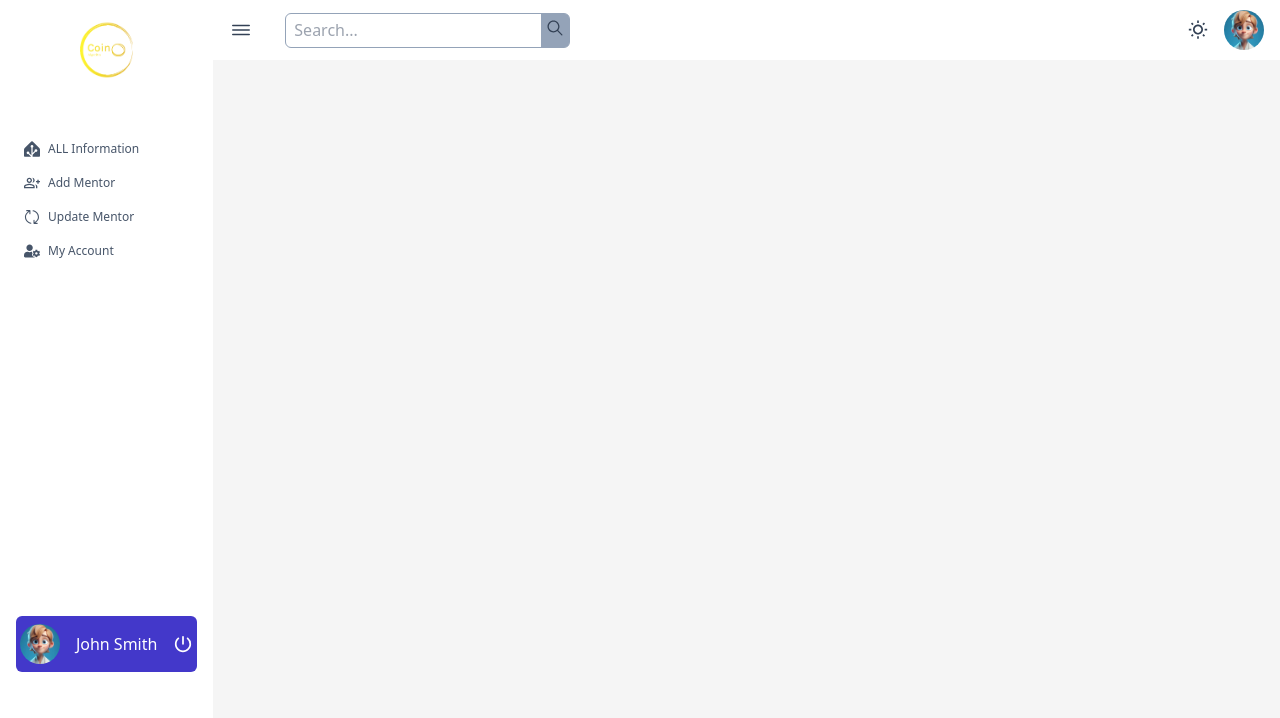
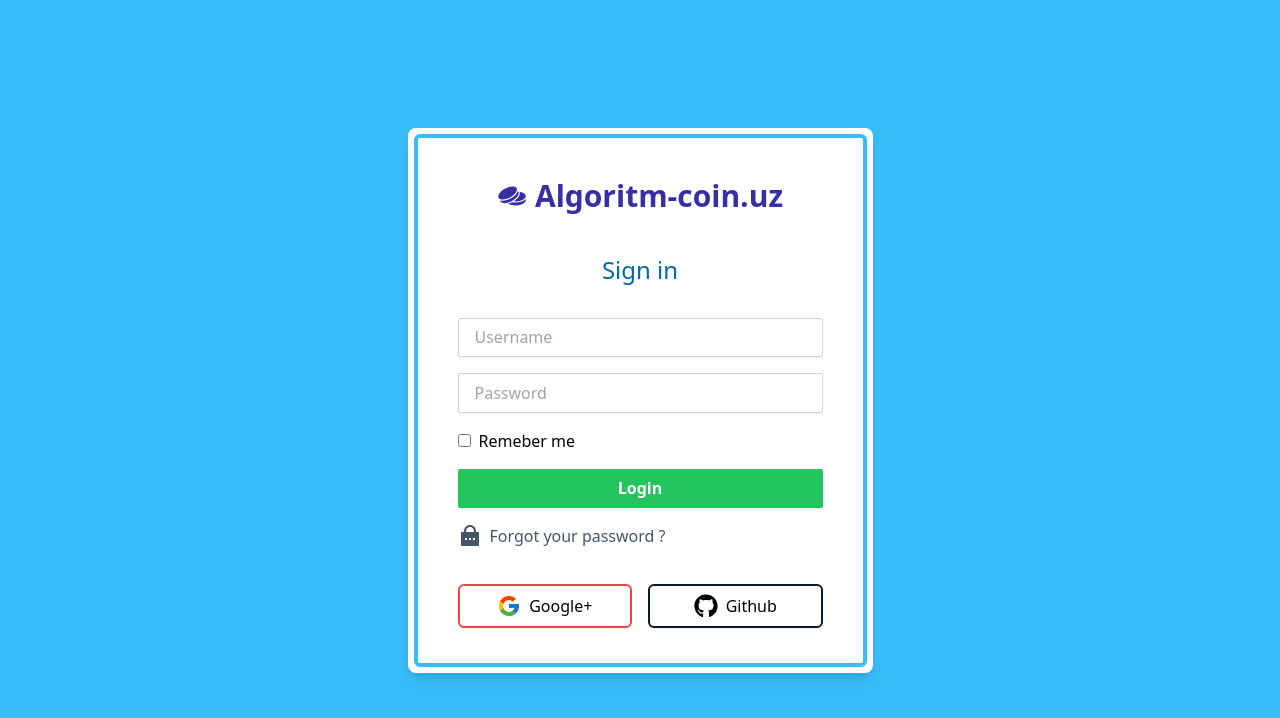
Before and after one commit to Bahtiyorovich/algoritm-coin, a React (Create React App) app in the folder client/: page /login in a window 1280 px wide. Shown: the top 718 px of the page. Built offline with nearby package versions, Linux system fonts and the light colour scheme.

Commit message:
login-page

```diff
--- a/client/src/App.js
+++ b/client/src/App.js
@@ -1,9 +1,16 @@
-import { HomePage } from "./components"
+import { HomePage, Login } from "./components";
+import { Routes, Route } from 'react-router-dom';
 
 const App = () => {
+
+  const user = false;
+
+  if(user) return <HomePage/>;
   return (
         <>
-          <HomePage/>
+          <Routes>
+            <Route path="/login" element={<Login/>}/>
+          </Routes>
         </>
   )
 }
--- a/client/src/components/index.js
+++ b/client/src/components/index.js
@@ -6,3 +6,4 @@ export { default as AllInformation } from  './pages/all-informations/all-informa
 export { default as AddMentor } from './pages/add-mentor/add-mentor.jsx';
 export { default as UpdateMentor } from './pages/update-mentor/update-mentor.jsx';
 export { default as MyAccount} from './pages/my-account/my-account.jsx';
+export { default as Login } from './pages/auth/login.jsx';
--- /dev/null
+++ b/client/src/components/pages/auth/login.jsx
@@ -0,0 +1,55 @@
+import { styles } from "../../../constants/styles";
+import { GiTwoCoins } from "react-icons/gi";
+import { FcGoogle } from "react-icons/fc";
+import { FaGithub } from "react-icons/fa";
+import { RiLockPasswordFill } from "react-icons/ri";
+
+const Login = () => {
+
+  return (
+    <div className={`h-screen ${styles.flexCenter} bg-sky-400`}>
+      <div className="w-[465px] h-[545px] bg-white rounded-lg shadow-lg p-[6px]">
+        <div className="border-4 border-sky-400 h-full rounded-md">
+          <div className={`${styles.flexCenter} gap-2 text-3xl font-semibold text-indigo-800 my-10`}>
+            <GiTwoCoins />
+            <h2>Algoritm-coin.uz</h2>
+          </div>
+          <h2 className="text-2xl text-sky-700 text-center my-4">Sign in</h2>
+          <form className={`h-[50%] flex items-start flex-col gap-4 px-10 py-4`}>
+            <input
+              name="username"
+              type="text"
+              placeholder="Username"
+              className="shadow-sm  w-full h-10 rounded-sm border border-slate-300 outline-sky-400 px-4"/>
+            <input
+              name="password"
+              type="password"
+              placeholder="Password"
+              className="shadow-sm  w-full h-10 rounded-sm border border-slate-300 outline-sky-400 px-4"/>
+            <div className="flex items-center gap-2">
+              <input
+                name="remember"
+                type="checkbox" />
+                <p>Remeber me</p>
+            </div>
+            <button type="button" className="shadow-sm  bg-green-500 w-full h-10 rounded-sm text-white font-semibold">Login</button>
+            <div className={`${styles.flexCenter} gap-2 hover:underline cursor-pointer text-slate-600`}><RiLockPasswordFill  className="text-2xl"/> <p>Forgot your password ?</p></div>
+          </form>
+
+          <div className="flex items-center justify-center gap-4 px-10 mt-5">
+            <div className="cursor-pointer hover:scale-500 w-[50%] shadow-sm flex items-center justify-center gap-2 rounded-md p-2 border-2 border-red-500">
+              <FcGoogle className="text-2xl"/>
+              <p>Google+</p>
+            </div>
+            <div className="cursor-pointer hover:scale-500 w-[50%] shadow-sm flex items-center justify-center gap-2 rounded-md p-2 border-2 border-slate-900">
+              <FaGithub className="text-2xl"/>
+              <p>Github</p>
+            </div>
+          </div>
+        </div>
+      </div>
+    </div>
+  )
+}
+
+export default Login;
--- /dev/null
+++ b/client/src/components/pages/auth/logout.jsx
@@ -0,0 +1,8 @@
+
+const Logout = () => {
+  return (
+    <div>Logout</div>
+  )
+}
+
+export default Logout
--- /dev/null
+++ b/client/src/components/pages/auth/register.jsx
@@ -0,0 +1,8 @@
+
+const Register = () => {
+  return (
+    <div>Register</div>
+  )
+}
+
+export default Register
--- a/client/src/constants/data.js
+++ b/client/src/constants/data.js
@@ -11,7 +11,7 @@ export const dataMenu = [
   {
     icon: SiHomeassistant,
     title: "ALL Information",
-    link: '/all-information',
+    link: '/',
   },
   {
     icon: MdOutlineGroupAdd,
@@ -28,6 +28,7 @@ export const dataMenu = [
     title: "My Account",
     link: '/my-account',
   },
+
 ];
 
 export const cards = [
```
